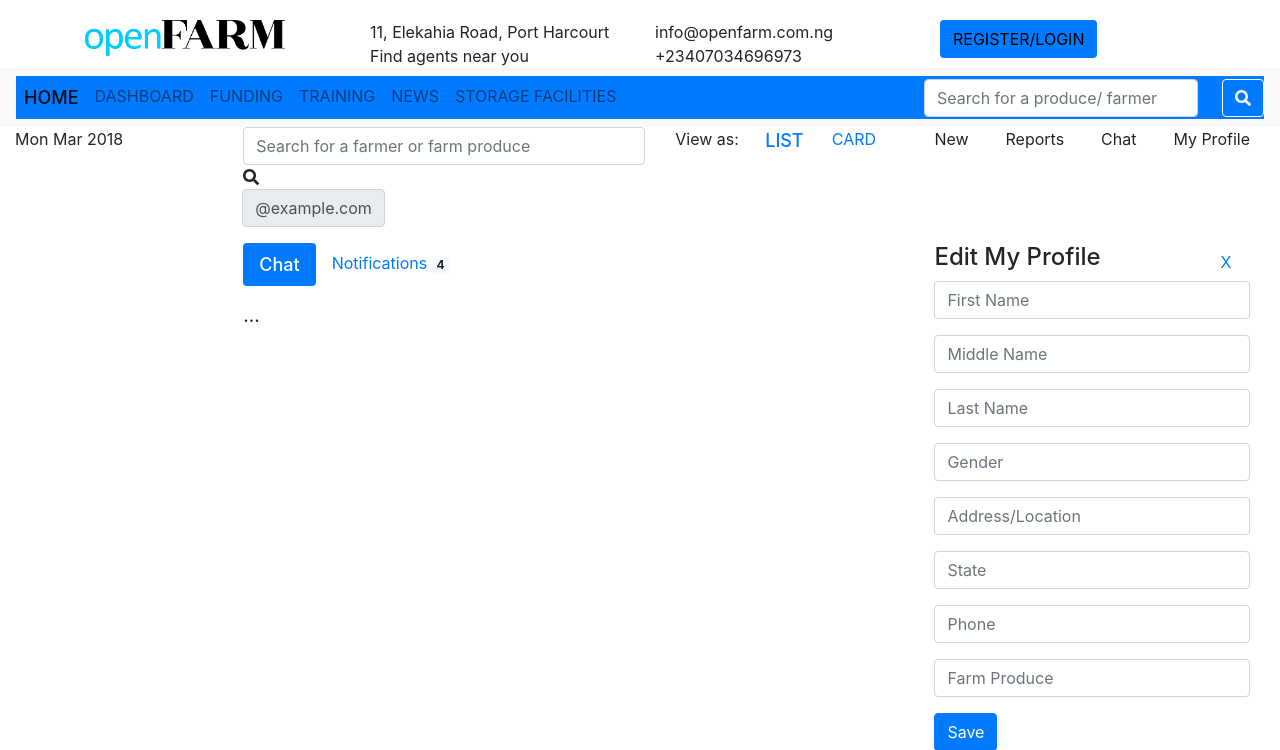
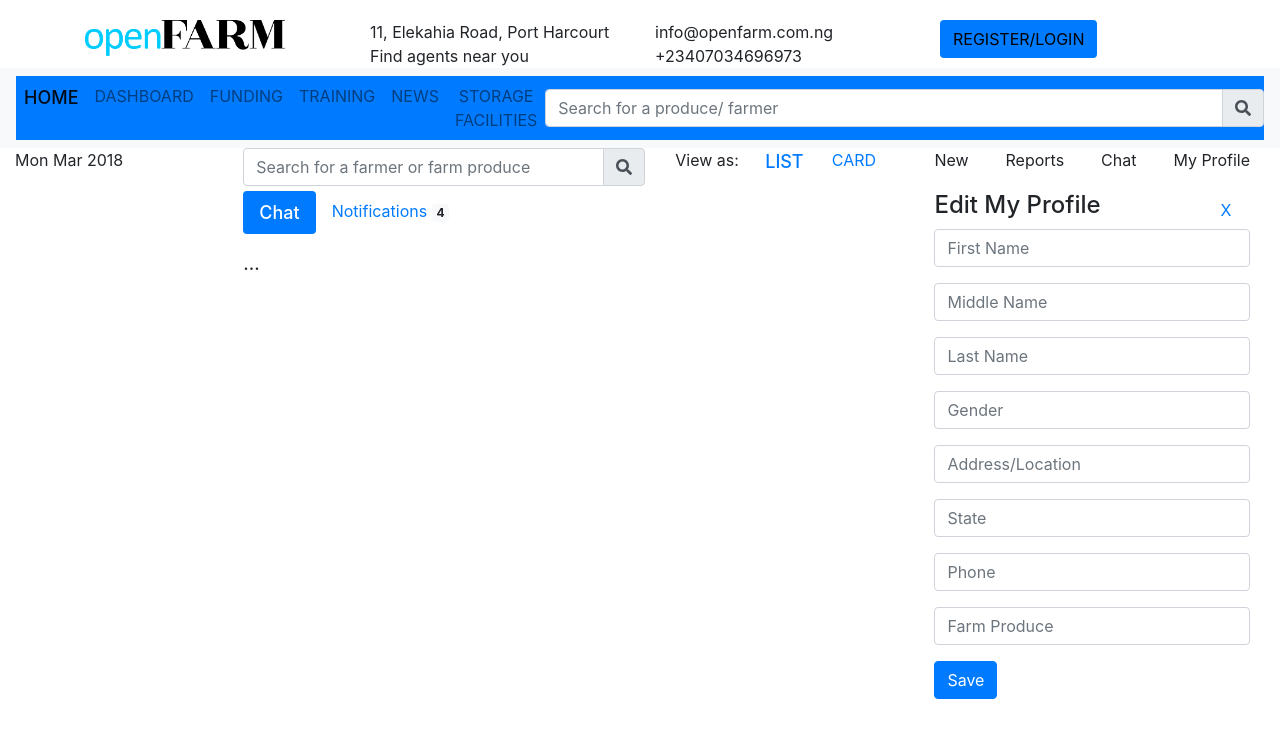
Before and after one commit to ozimos/openFarm, a PHP site: page /chat.php in a window 1280 px wide. Shown: the top 750 px of the page. Run offline with PHP 8.4, Linux system fonts and the light colour scheme; some libraries are stand-ins or nearby versions.

Commit message:
more changes

```diff
--- a/Agro-Vine/chat.php
+++ b/Agro-Vine/chat.php
@@ -59,10 +59,13 @@
           <a class="nav-link" href="#">Storage Facilities</a>
         </li>
       </ul>
-      <form class="form-inline my-2 my-lg-0">
-        <input class="form-control mr-sm-4" type="search" placeholder="Search for a produce/ farmer" aria-label="Search">
-        <button class="btn btn-outline-light my-2 my-sm-0" type="submit"><i class="fas fa-search"></i></button>
-      </form>
+      <div class="input-group ">
+        <input class="form-control" type="search" placeholder="Search for a produce/ farmer" aria-label="Search">
+
+        <div class="input-group-append">
+    <span class="input-group-text btn btn-outline-light" id="basic-addon2"><i class="fas fa-search"></i></span>
+  </div>
+      </div>
     </div>
   </nav>
   <div class="container-fluid">
@@ -76,12 +79,10 @@
         <div class="container">
           <div id="subheader" class="row">
             <div class="col-md-5">
-              <div class="form-group has-feedback has-search">
-
+              <div class="input-group">
                 <input type="text" class="form-control" placeholder="Search for a farmer or farm produce">
-                <span class="glyphicon glyphicon-search form-control-feedback"><i class="fas fa-search"></i></span>
                 <div class="input-group-append">
-    <span class="input-group-text" id="basic-addon2">@example.com</span>
+    <span class="input-group-text" id="basic-addon2"><i class="fas fa-search"></i></span>
   </div>
               </div>
             </div>
```
